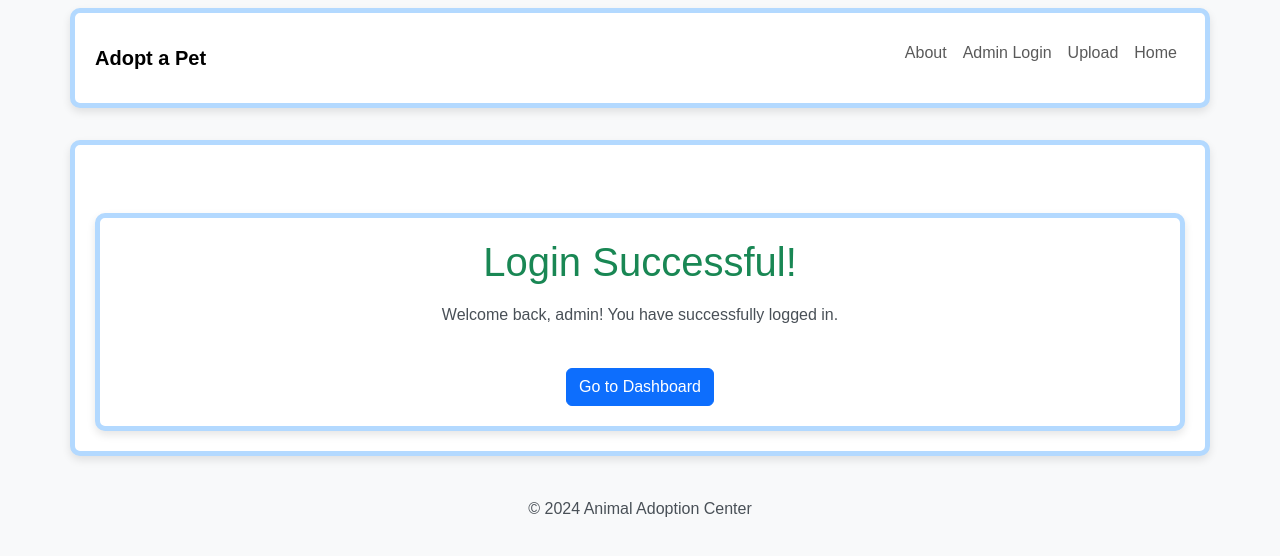
After one commit to Bianca964/animal-adoption-center, a Flask app: template app/frontend/templates/login_successful.html in a window 1280 px wide. The commit adds this page. Shown: the top 556 px of the page. Run offline with Flask 3, Linux system fonts and the light colour scheme; the template is opened without the code that fills it, so the values that code supplies are empty.

Commit message:
added login_successful page where you are redirected after you are logged
Signed-off-by: ClaraStefania <stefania.diaconescu@stud.acs.upb.ro>

```diff
--- /dev/null
+++ b/app/frontend/templates/login_successful.html
@@ -0,0 +1,11 @@
+{% extends 'home.html' %}
+
+{% block title %}Login Successful{% endblock %}
+
+{% block content %}
+<div class="container mt-5 text-center">
+    <h1 class="text-success">Login Successful!</h1>
+    <p class="mt-3">Welcome back, admin! You have successfully logged in.</p>
+    <a href="/dashboard" class="btn btn-primary mt-4">Go to Dashboard</a>
+</div>
+{% endblock %}
```
Also changed, not shown: app/frontend/templates/about.html (+19 -0 lines).
